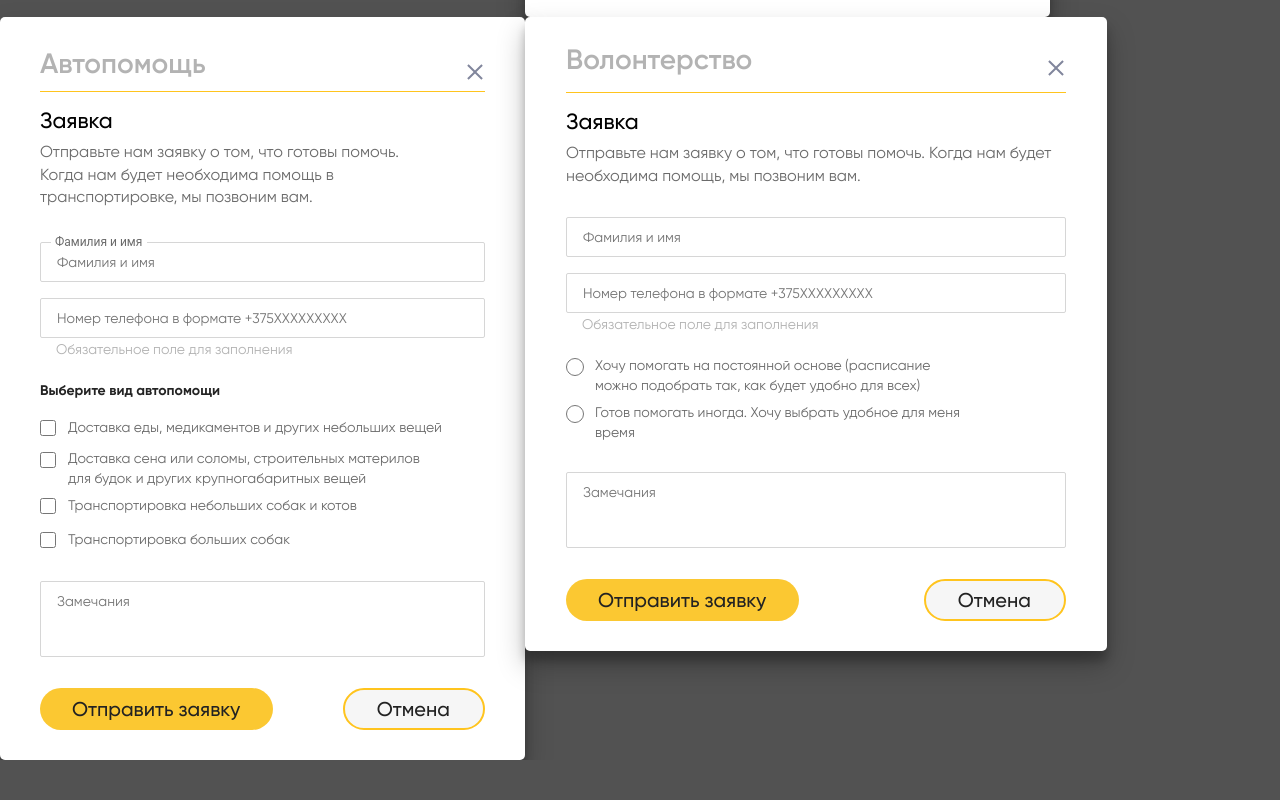
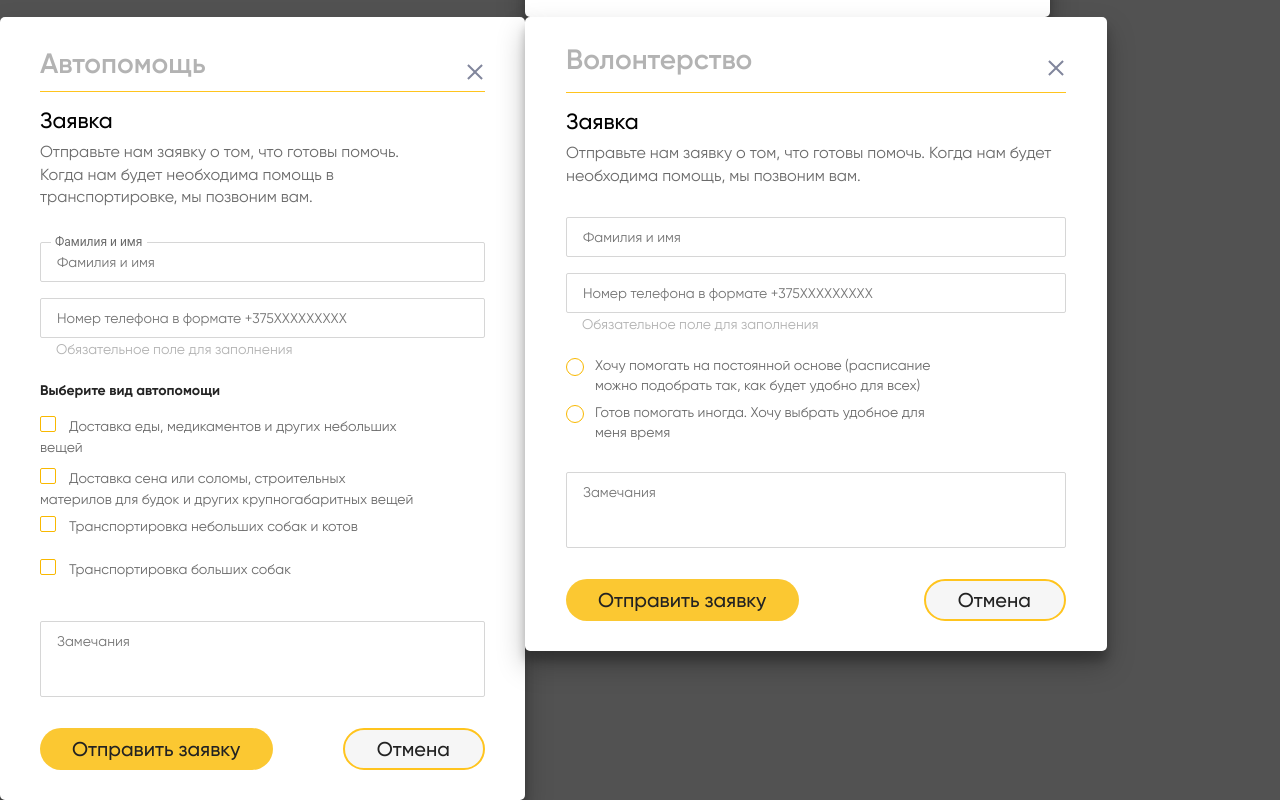
Before and after one commit to evgene30/help-animals, a website: page forms.html in a window 1280 px wide. Shown: the part 827-1627 px from the top of the page. Before the commit the page ends 1587 px from the top, so only its background shows below. Drawn offline with Linux system fonts and the light colour scheme.

Commit message:
style checkbox

```diff
--- a/forms.html
+++ b/forms.html
@@ -207,17 +207,23 @@
                     pattern="[\+][0-9]{12}" minlength="13" maxlength="13" required>
                 <label for="tel">Обязательное поле для заполнения</label>
                 <div class="radio-volonter">
+
                     <div class="radio-volonter__radio">
-                        <input type="radio" id="radio_1" name="help" class="radio_button" value="Хочу помогать на постоянной основе (расписание можно подобрать так, как
-                        будет удобно для всех)">
+                        <input type="radio" id="radio_1" name="help" class="radio_button" value="Хочу помогать на постоянной основе (расписание можно подобрать так, какбудет удобно для всех)">
+
                         <label for="radio_1">Хочу помогать на постоянной основе (расписание можно подобрать так, как
                             будет удобно для всех)
                         </label>
+
                     </div>
+
                     <div class="radio-volonter__radio">
+
                         <input type="radio" id="radio_2" name="help" class="radio_button"
                             value="Готов помогать иногда. Хочу выбрать удобное для меня время">
+
                         <label for="radio_2">Готов помогать иногда. Хочу выбрать удобное для меня время</label>
+
                     </div>
                 </div>
                 <textarea placeholder="Замечания" maxlength="500"></textarea>
--- a/static/css/styles.css
+++ b/static/css/styles.css
@@ -544,6 +544,19 @@ fieldset > input {
     color: #6b6b6b;
 }
 
+
+
+
+
+
+
+
+
+
+
+
+
+
 .right > form > textarea {
     margin-bottom: -6px;
 }
@@ -780,6 +793,52 @@ label input[type="checkbox"]:checked + span {
     width: 16px;
     height: 16px;
 }
+
+/* стилизация чекбокса */
+
+.checkbox {
+    position: absolute;
+    z-index: -1;
+    opacity: 0;
+}
+.checkbox + span {
+    display: inline-flex;
+    align-items: center;
+    user-select: none;
+}
+.checkbox + span::before {
+    content: '';
+    display: inline-flex;
+    flex-shrink: 0;
+    flex-grow: 0;
+    border: 1px solid #f9b800;
+    border-radius: 2px;
+    margin-right: 13px;
+    margin-bottom: 15px;
+    background-repeat: no-repeat;
+    background-position: center center;
+    background-size: 50% 50%;
+    width: 16px;
+    height: 16px;
+}
+
+.checkbox:checked + span::before {
+    border-color: #ffc41e;
+    background-color: #ffc41e;
+    background-image: url("/static/img/svg/check.svg");
+
+}
+.take_home__check {
+    margin-bottom: 0;
+}
+.take_home__check span{
+    display: flex;
+    flex-direction: row;
+}
+.checkbox-area > label > span {
+    margin-left: 0;
+    line-height: 0;
+}
 /* Конец третьей формы "Автопомощь" */
 
 /* Четвертая форма "Волонтерство" */
@@ -851,6 +910,40 @@ label input[type="checkbox"]:checked + span {
     font-style: normal;
     font-weight: 500;
 }
+/* стилизация чекбокса */
+
+.radio_button {
+    position: absolute;
+    z-index: -1;
+    opacity: 0;
+}
+.radio_button + label {
+    display: inline-flex;
+    align-items: center;
+    user-select: none;
+}
+.radio_button + label::before {
+    content: '';
+    display: block;
+    flex-shrink: 0;
+    flex-grow: 0;
+    border: 1px solid #f9b800;
+    border-radius: 50%;
+    margin-right: 11px;
+    margin-bottom: 15px;
+    background-repeat: no-repeat;
+    background-position: center center;
+    background-size: 50% 50%;
+    width: 18px;
+    height: 18px;
+}
+
+.radio_button:checked + label::before {
+    border-color: #ffc41e;
+    background-color: white;
+    border-width: 5px;
+}
+
 /* Конец четвертой формы "Волонтерство" */
 
 /* END MODAL FORMS style */
@@ -1572,7 +1665,6 @@ a {
     box-shadow: 0px 0px 22px rgba(161, 161, 161, 0.25);
     align-items: center;
     padding-top: 38px;
-
 }
 .popup-close {
     position: absolute;
@@ -3166,7 +3258,7 @@ a {
         top: 0;
         left: 0;
         padding: 12px;
-            padding-top: 12px;
+        padding-top: 12px;
         width: 100%;
         height: auto;
         margin-left: -30vw;
```
Also changed, not shown: static/img/svg/check.svg (added).
